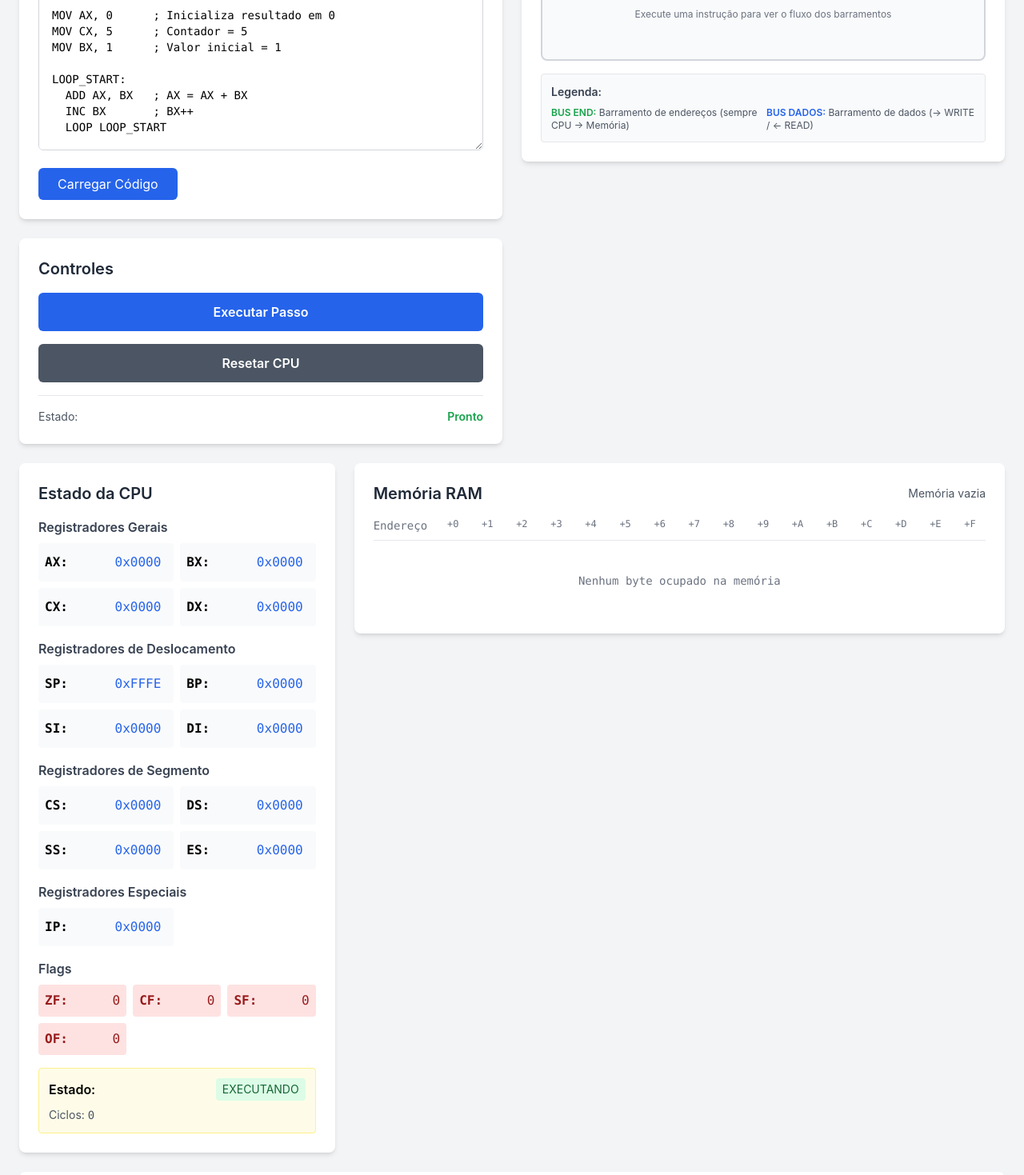
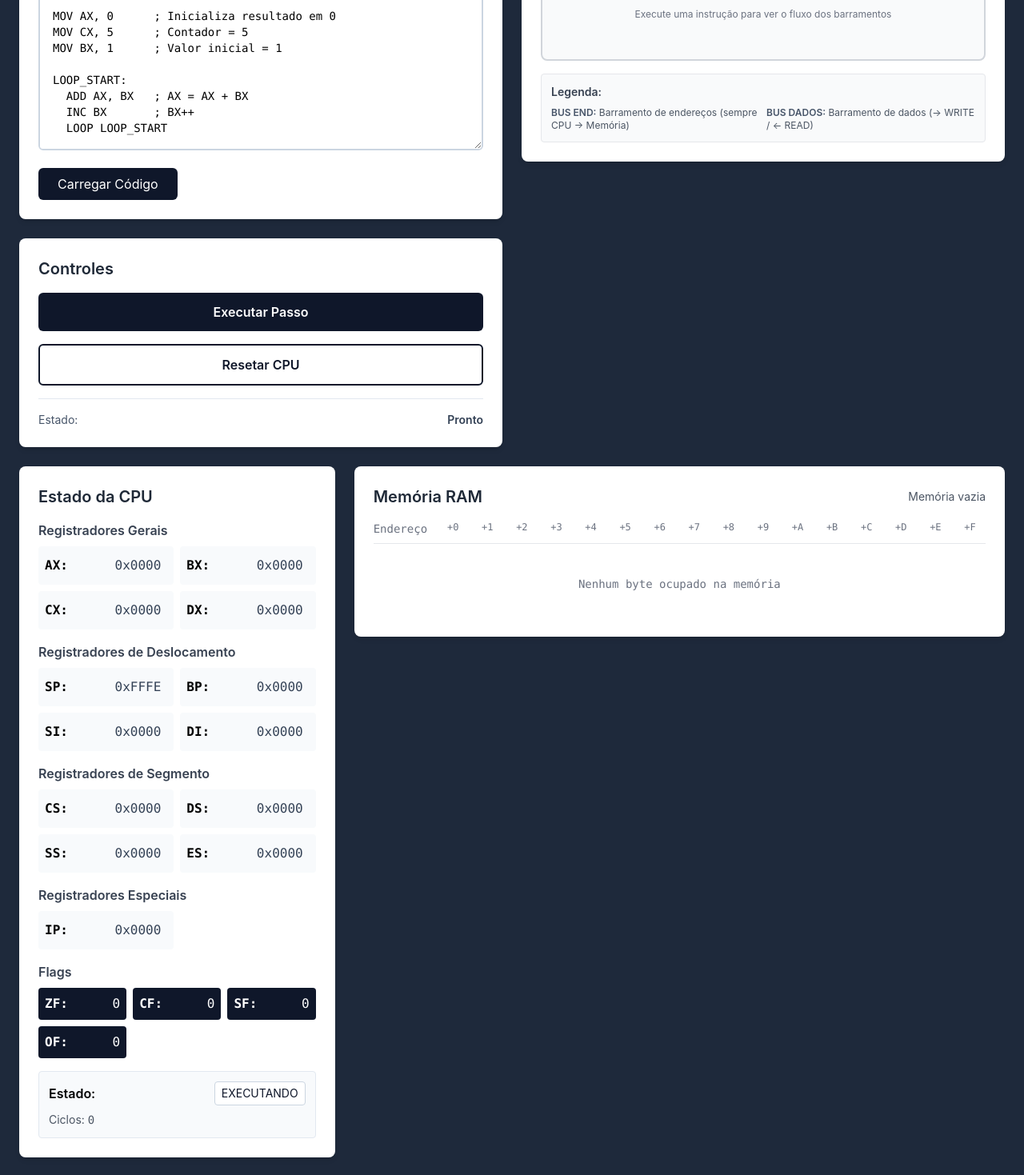
Before and after one commit to jjoollbu/simple-x86, a React (Vite) app: page / in a window 1280 px wide. Shown: the part 260-1729 px from the top of the page at 80% size. Built offline with nearby package versions, Linux system fonts and the light colour scheme.

Commit message:
feat: chenge color pallete

```diff
--- a/src/ui/App.tsx
+++ b/src/ui/App.tsx
@@ -179,20 +179,20 @@ export function App() {
   };
 
   return (
-    <div className="min-h-screen bg-gray-100 p-6" data-render={renderTick}>
+    <div className="min-h-screen bg-slate-800 p-6" data-render={renderTick}>
       <div className="max-w-7xl mx-auto">
         <header className="mb-8">
-          <h1 className="text-3xl font-bold text-gray-800 mb-2">
+          <h1 className="text-3xl font-bold text-slate-100 mb-2">
             Simulador x86 - Modo Real
           </h1>
-          <p className="text-gray-600">
+          <p className="text-slate-200">
             Simulador de execução de instruções assembly com visualização em
             tempo real
           </p>
         </header>
 
         {errors.length > 0 && (
-          <div className="bg-red-100 border border-red-400 text-red-700 px-4 py-3 rounded mb-6">
+          <div className="bg-slate-900 border border-slate-700 text-white px-4 py-3 rounded mb-6">
             {errors.map((err, idx) => (
               <div key={idx}>
                 Linha {err.line}: {err.message}
--- a/src/ui/components/BusFlow.tsx
+++ b/src/ui/components/BusFlow.tsx
@@ -38,13 +38,13 @@ export function BusFlow({ operations }: BusFlowProps) {
                 {op.type === "INSTRUÇÃO" ? (
                   <div className="bg-linear-to-r from-purple-100 to-purple-50 border-2 border-purple-400 rounded-lg p-4 mb-3">
                     <div className="text-center">
-                      <div className="text-sm font-semibold text-purple-800 mb-1">
+                      <div className="text-sm font-semibold text-slate-800 mb-1">
                         📋 INSTRUÇÃO EXECUTADA
                       </div>
-                      <div className="text-2xl font-bold text-purple-900 font-mono mb-2">
+                      <div className="text-2xl font-bold text-slate-900 font-mono mb-2">
                         {op.data}
                       </div>
-                      <div className="text-xs text-purple-600 italic">
+                      <div className="text-xs text-slate-600 italic">
                         {op.description}
                       </div>
                     </div>
@@ -53,7 +53,7 @@ export function BusFlow({ operations }: BusFlowProps) {
                   <>
                     <div className="flex items-center py-3">
                       <div className="w-8 shrink-0">
-                        <span className="inline-flex items-center justify-center w-6 h-6 rounded-full bg-blue-600 text-white text-xs font-bold">
+                        <span className="inline-flex items-center justify-center w-6 h-6 rounded-full bg-slate-900 text-white text-xs font-bold">
                           {op.step}
                         </span>
                       </div>
@@ -82,8 +82,8 @@ export function BusFlow({ operations }: BusFlowProps) {
                             <span
                               className={`text-xs font-semibold px-2 py-1 rounded ${
                                 op.type === "BUS END"
-                                  ? "bg-green-100 text-green-800"
-                                  : "bg-blue-100 text-blue-800"
+                                  ? "bg-white text-slate-900 border border-slate-300"
+                                  : "bg-slate-200 text-slate-900"
                               }`}
                             >
                               {op.type}
@@ -157,11 +157,11 @@ export function BusFlow({ operations }: BusFlowProps) {
         <h4 className="text-sm font-semibold text-gray-700 mb-2">Legenda:</h4>
         <div className="grid grid-cols-1 md:grid-cols-2 gap-2 text-xs text-gray-600">
           <div>
-            <span className="font-semibold text-green-600">BUS END:</span>{" "}
+            <span className="font-semibold text-slate-600">BUS END:</span>{" "}
             Barramento de endereços (sempre CPU → Memória)
           </div>
           <div>
-            <span className="font-semibold text-blue-600">BUS DADOS:</span>{" "}
+            <span className="font-semibold text-slate-600">BUS DADOS:</span>{" "}
             Barramento de dados (→ WRITE / ← READ)
           </div>
         </div>
--- a/src/ui/components/CPUView.tsx
+++ b/src/ui/components/CPUView.tsx
@@ -70,7 +70,7 @@ export function CPUView({ cpu, highlightedRegisters }: CPUViewProps) {
             <div
               key={name}
               className={`flex justify-between items-center p-2 rounded ${
-                isHighlighted ? "bg-yellow-200 text-yellow-900" : "bg-gray-50"
+                isHighlighted ? "bg-slate-200 text-slate-900" : "bg-slate-50"
               }`}
             >
               <span className="font-mono font-semibold">{name}:</span>
@@ -84,19 +84,19 @@ export function CPUView({ cpu, highlightedRegisters }: CPUViewProps) {
                       if (e.key === "Enter") handleSaveEdit(name, type);
                       if (e.key === "Escape") handleCancelEdit();
                     }}
-                    className="w-20 px-1 py-0.5 text-sm font-mono border border-blue-400 rounded focus:outline-none focus:ring-1 focus:ring-blue-500"
+                    className="w-20 px-1 py-0.5 text-sm font-mono border border-slate-400 rounded focus:outline-none focus:ring-1 focus:ring-slate-500"
                     autoFocus
                     placeholder="FFFF"
                   />
                   <button
                     onClick={() => handleSaveEdit(name, type)}
-                    className="px-1 py-0.5 text-xs bg-green-500 text-white rounded hover:bg-green-600"
+                    className="px-1 py-0.5 text-xs bg-white text-slate-900 border border-slate-300 rounded hover:bg-slate-100"
                   >
                     ✓
                   </button>
                   <button
                     onClick={handleCancelEdit}
-                    className="px-1 py-0.5 text-xs bg-red-500 text-white rounded hover:bg-red-600"
+                    className="px-1 py-0.5 text-xs bg-slate-900 text-white rounded hover:bg-slate-800"
                   >
                     ✗
                   </button>
@@ -104,8 +104,8 @@ export function CPUView({ cpu, highlightedRegisters }: CPUViewProps) {
               ) : (
                 <span
                   className={
-                    "font-mono cursor-pointer hover:bg-blue-100 px-2 py-1 rounded " +
-                    (isHighlighted ? "font-bold" : "text-blue-600")
+                    "font-mono cursor-pointer hover:bg-slate-100 px-2 py-1 rounded " +
+                    (isHighlighted ? "font-bold" : "text-slate-700")
                   }
                   onClick={() => handleStartEdit(name, value)}
                   title="Clique para editar"
@@ -128,7 +128,9 @@ export function CPUView({ cpu, highlightedRegisters }: CPUViewProps) {
           <div
             key={flag}
             className={`flex justify-between items-center p-2 rounded ${
-              value ? "bg-green-100 text-green-800" : "bg-red-100 text-red-800"
+              value
+                ? "bg-white text-slate-900 border border-slate-300"
+                : "bg-slate-900 text-white"
             }`}
           >
             <span className="font-mono font-semibold">{flag}:</span>
@@ -182,14 +184,14 @@ export function CPUView({ cpu, highlightedRegisters }: CPUViewProps) {
         />
         <FlagsView flags={state.flags} />
 
-        <div className="mt-4 p-3 bg-yellow-50 border border-yellow-200 rounded">
+        <div className="mt-4 p-3 bg-slate-50 border border-slate-200 rounded">
           <div className="flex justify-between items-center">
             <span className="font-semibold">Estado:</span>
             <span
               className={`px-2 py-1 rounded text-sm ${
                 state.halted
-                  ? "bg-red-100 text-red-800"
-                  : "bg-green-100 text-green-800"
+                  ? "bg-slate-900 text-white"
+                  : "bg-white text-slate-900 border border-slate-300"
               }`}
             >
               {state.halted ? "PARADO" : "EXECUTANDO"}
--- a/src/ui/components/CodeInput.tsx
+++ b/src/ui/components/CodeInput.tsx
@@ -25,13 +25,13 @@ export function CodeInput({
           value={code}
           onChange={(e) => onChange(e.target.value)}
           placeholder={`; Digite seu código assembly aqui\n; Exemplo:\nMOV AX, 1234H\nMOV BX, AX\nADD AX, BX`}
-          className="w-full h-64 p-4 border border-gray-300 rounded-md font-mono text-sm focus:ring-2 focus:ring-blue-500 focus:border-transparent"
+          className="w-full h-64 p-4 border-2 border-slate-300 rounded-md font-mono text-sm focus:ring-2 focus:ring-slate-500 focus:border-slate-500"
           disabled={disabled}
         />
         <button
           onClick={onLoad}
           disabled={disabled || !code.trim()}
-          className="bg-blue-600 text-white px-6 py-2 rounded-md hover:bg-blue-700 focus:outline-none focus:ring-2 focus:ring-blue-500 focus:ring-offset-2 disabled:bg-gray-400 disabled:cursor-not-allowed"
+          className="bg-slate-900 text-white px-6 py-2 rounded-md hover:bg-slate-800 focus:outline-none focus:ring-2 focus:ring-slate-500 focus:ring-offset-2 disabled:bg-slate-400 disabled:cursor-not-allowed"
         >
           Carregar Código
         </button>
--- a/src/ui/components/Controls.tsx
+++ b/src/ui/components/Controls.tsx
@@ -23,25 +23,25 @@ export function Controls({
         <button
           onClick={onStep}
           disabled={disabled || isHalted}
-          className="w-full bg-blue-600 text-white py-3 px-4 rounded-md hover:bg-blue-700 focus:outline-none focus:ring-2 focus:ring-blue-500 focus:ring-offset-2 disabled:bg-gray-400 disabled:cursor-not-allowed font-semibold"
+          className="w-full bg-slate-900 text-white py-3 px-4 rounded-md hover:bg-slate-800 focus:outline-none focus:ring-2 focus:ring-slate-500 focus:ring-offset-2 disabled:bg-slate-400 disabled:cursor-not-allowed font-semibold"
         >
           Executar Passo
         </button>
 
         <button
           onClick={onReset}
-          className="w-full bg-gray-600 text-white py-3 px-4 rounded-md hover:bg-gray-700 focus:outline-none focus:ring-2 focus:ring-gray-500 focus:ring-offset-2 disabled:bg-gray-400 disabled:cursor-not-allowed font-semibold"
+          className="w-full bg-white text-slate-900 border-2 border-slate-900 py-3 px-4 rounded-md hover:bg-slate-100 focus:outline-none focus:ring-2 focus:ring-slate-500 focus:ring-offset-2 disabled:bg-slate-200 disabled:cursor-not-allowed font-semibold"
         >
           Resetar CPU
         </button>
 
-        <div className="pt-4 border-t border-gray-200">
-          <div className="text-sm text-gray-600 space-y-1">
+        <div className="pt-4 border-t border-slate-200">
+          <div className="text-sm text-slate-600 space-y-1">
             <div className="flex justify-between">
               <span>Estado:</span>
               <span
                 className={`font-semibold ${
-                  isHalted ? "text-red-600" : "text-green-600"
+                  isHalted ? "text-slate-900" : "text-slate-700"
                 }`}
               >
                 {isHalted ? "Parado" : "Pronto"}
--- a/src/ui/components/ExecutionTrace.tsx
+++ b/src/ui/components/ExecutionTrace.tsx
@@ -56,7 +56,7 @@ export function ExecutionTrace({ cpu }: ExecutionTraceProps) {
                     {trace.addressCalculations.map((calc, idx) => (
                       <div
                         key={idx}
-                        className="font-mono text-xl bg-purple-50 text-gray-900 px-3 py-2 rounded border border-purple-200"
+                        className="font-mono text-xl bg-slate-50 text-slate-900 px-3 py-2 rounded border border-slate-300"
                       >
                         {calc.formula}
                       </div>
```
Also changed, not shown: src/ui/components/MemoryView.tsx (+4 -4 lines).
